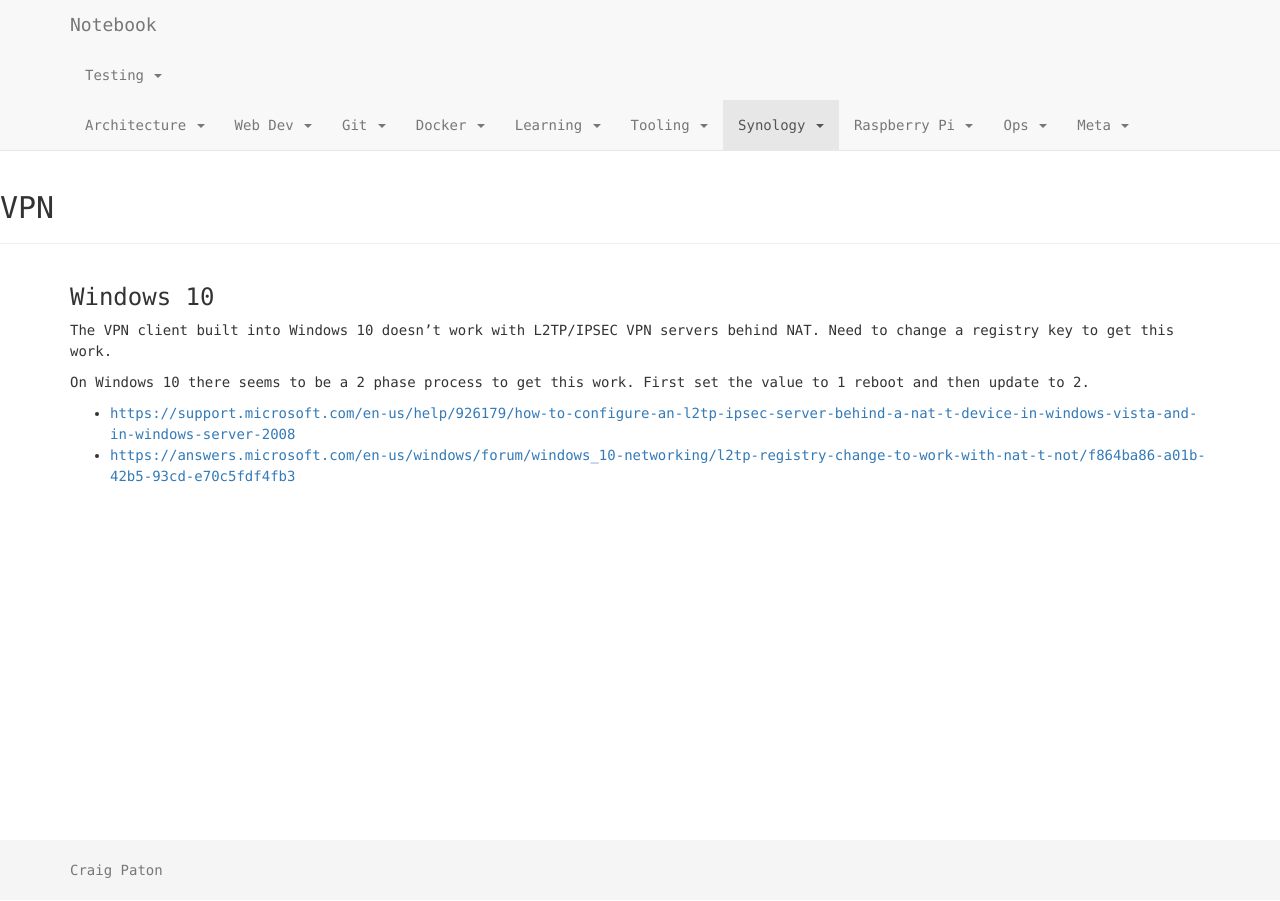
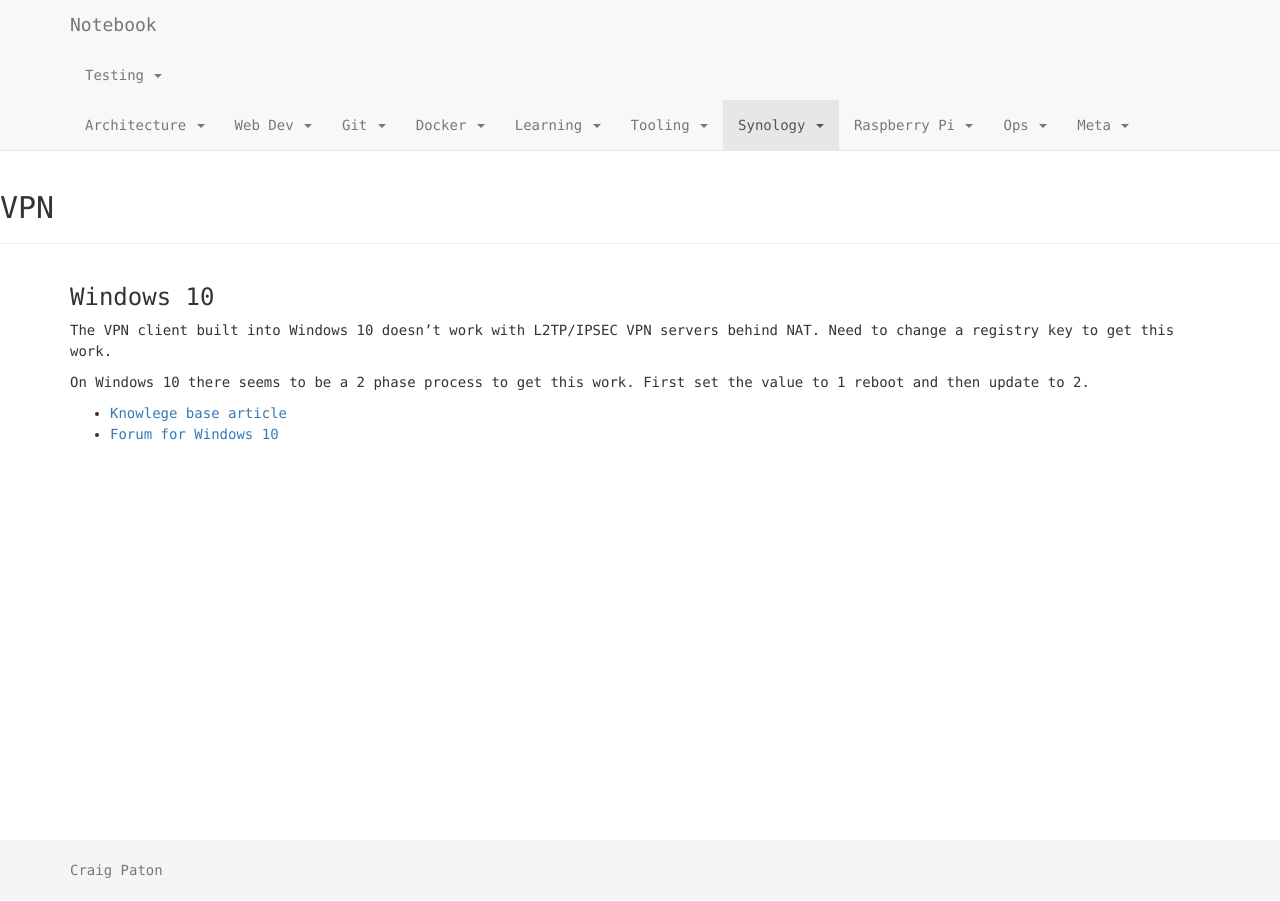
Before and after one commit to cpaton/notebook, a Jekyll site: the page built from _synology/vpn.md, in a window 1280 px wide. Built offline with Jekyll 4.4.1, drawn with Linux system fonts in a browser that asks for light colours.

Commit message:
Fix URLs

```diff
--- a/_synology/vpn.md
+++ b/_synology/vpn.md
@@ -8,5 +8,5 @@ The VPN client built into Windows 10 doesn't work with L2TP/IPSEC VPN servers be
 
 On Windows 10 there seems to be a 2 phase process to get this work.  First set the value to 1 reboot and then update to 2.
 
-* [https://support.microsoft.com/en-us/help/926179/how-to-configure-an-l2tp-ipsec-server-behind-a-nat-t-device-in-windows-vista-and-in-windows-server-2008](Knowlege base article)
-* [https://answers.microsoft.com/en-us/windows/forum/windows_10-networking/l2tp-registry-change-to-work-with-nat-t-not/f864ba86-a01b-42b5-93cd-e70c5fdf4fb3](Forum for Windows 10)
+* [Knowlege base article](https://support.microsoft.com/en-us/help/926179/how-to-configure-an-l2tp-ipsec-server-behind-a-nat-t-device-in-windows-vista-and-in-windows-server-2008)
+* [Forum for Windows 10](https://answers.microsoft.com/en-us/windows/forum/windows_10-networking/l2tp-registry-change-to-work-with-nat-t-not/f864ba86-a01b-42b5-93cd-e70c5fdf4fb3)
```
